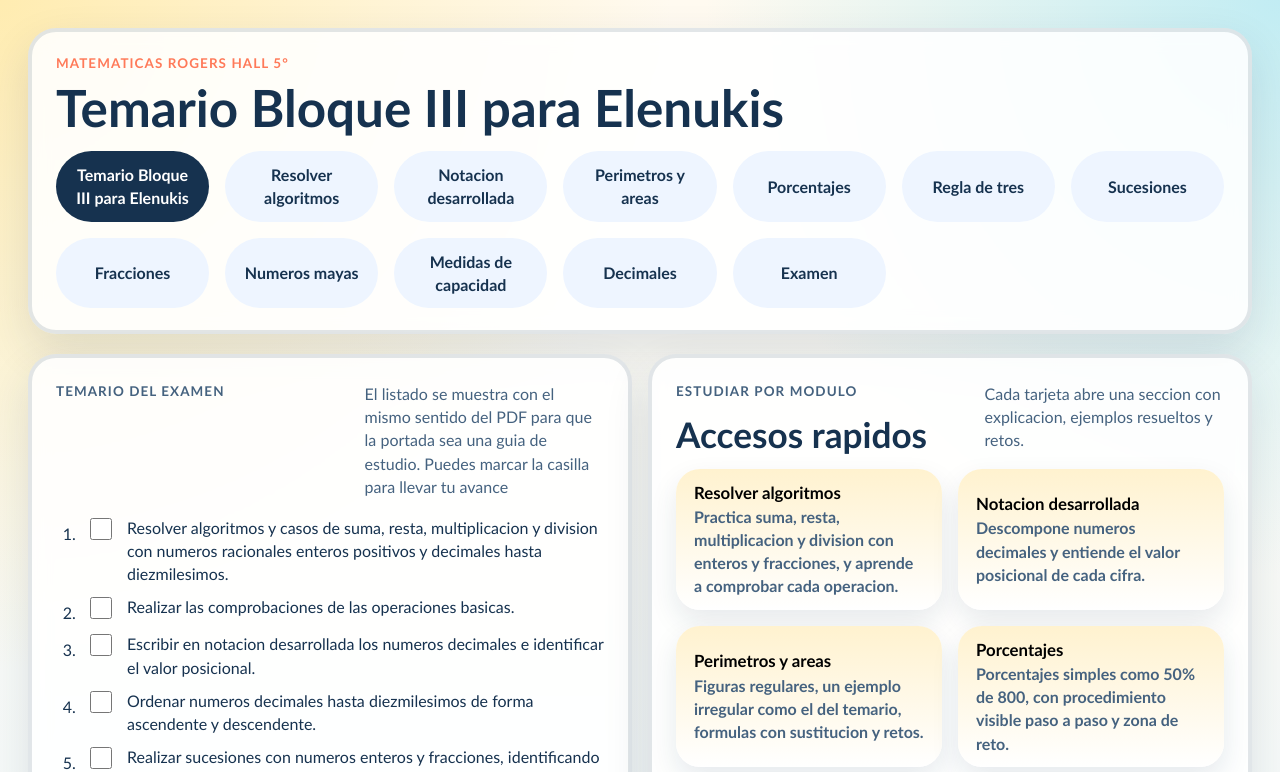
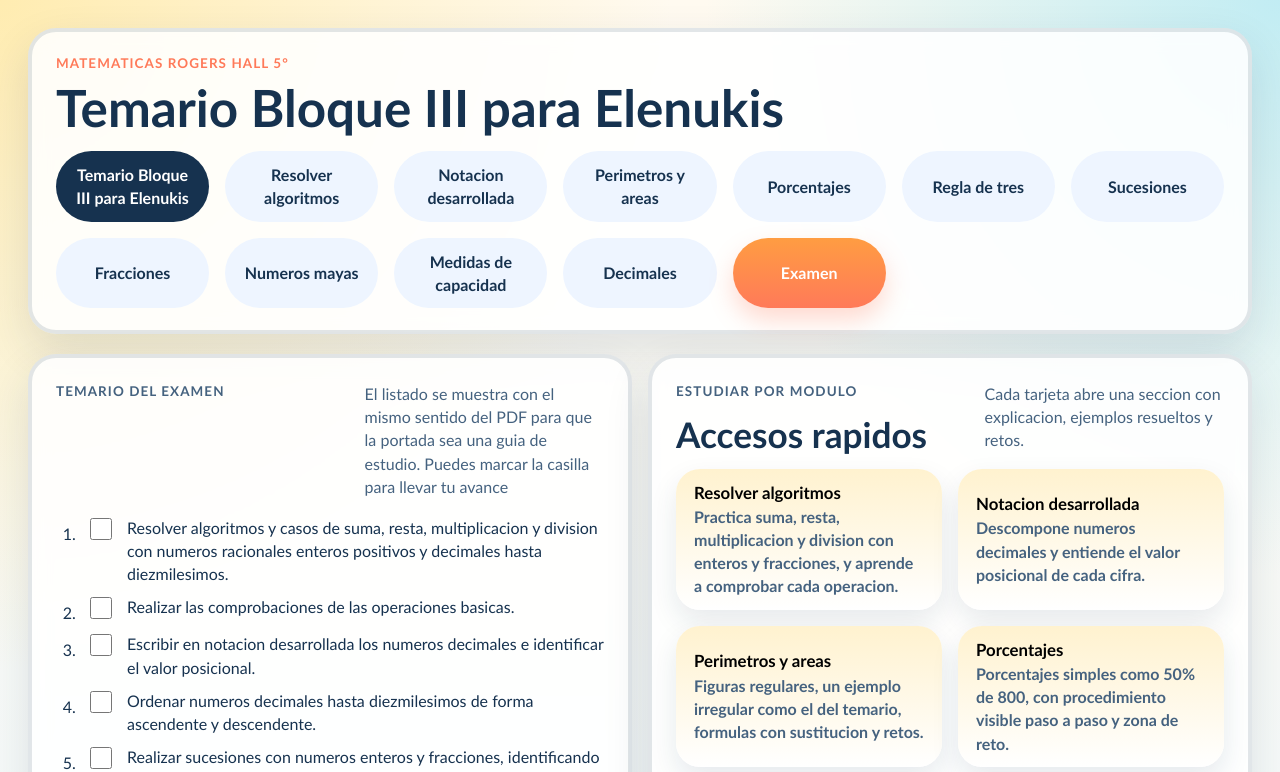
Before and after one commit to dresendi/mate-geometria-basica, a React (Vite) app: page / in a window 1280 px wide. Shown: the top 772 px of the page. Built offline with nearby package versions, Linux system fonts and the light colour scheme.

Commit message:
Ajustes a examenes

```diff
--- a/src/App.jsx
+++ b/src/App.jsx
@@ -3788,7 +3788,7 @@ function App() {
             <button
               key={section.id}
               type="button"
-              className={`nav-link ${activeSection === section.id ? "is-active" : ""}`}
+              className={`nav-link ${section.id === "exam" ? "exam-nav-link" : ""} ${activeSection === section.id ? "is-active" : ""}`}
               onClick={() => setActiveSection(section.id)}
             >
               {section.label}
--- a/src/styles.css
+++ b/src/styles.css
@@ -170,8 +170,19 @@ button {
   color: #16324f;
 }
 
+.nav-link.exam-nav-link {
+  background: linear-gradient(180deg, #ff9d42 0%, #ff7a59 100%);
+  color: #ffffff;
+  box-shadow: 0 12px 25px rgba(255, 122, 89, 0.28);
+}
+
 .nav-link.is-active {
   background: #16324f;
+  color: #ffffff;
+}
+
+.nav-link.exam-nav-link.is-active {
+  background: linear-gradient(180deg, #ff8a1d 0%, #f2545b 100%);
   color: #ffffff;
 }
 
```
